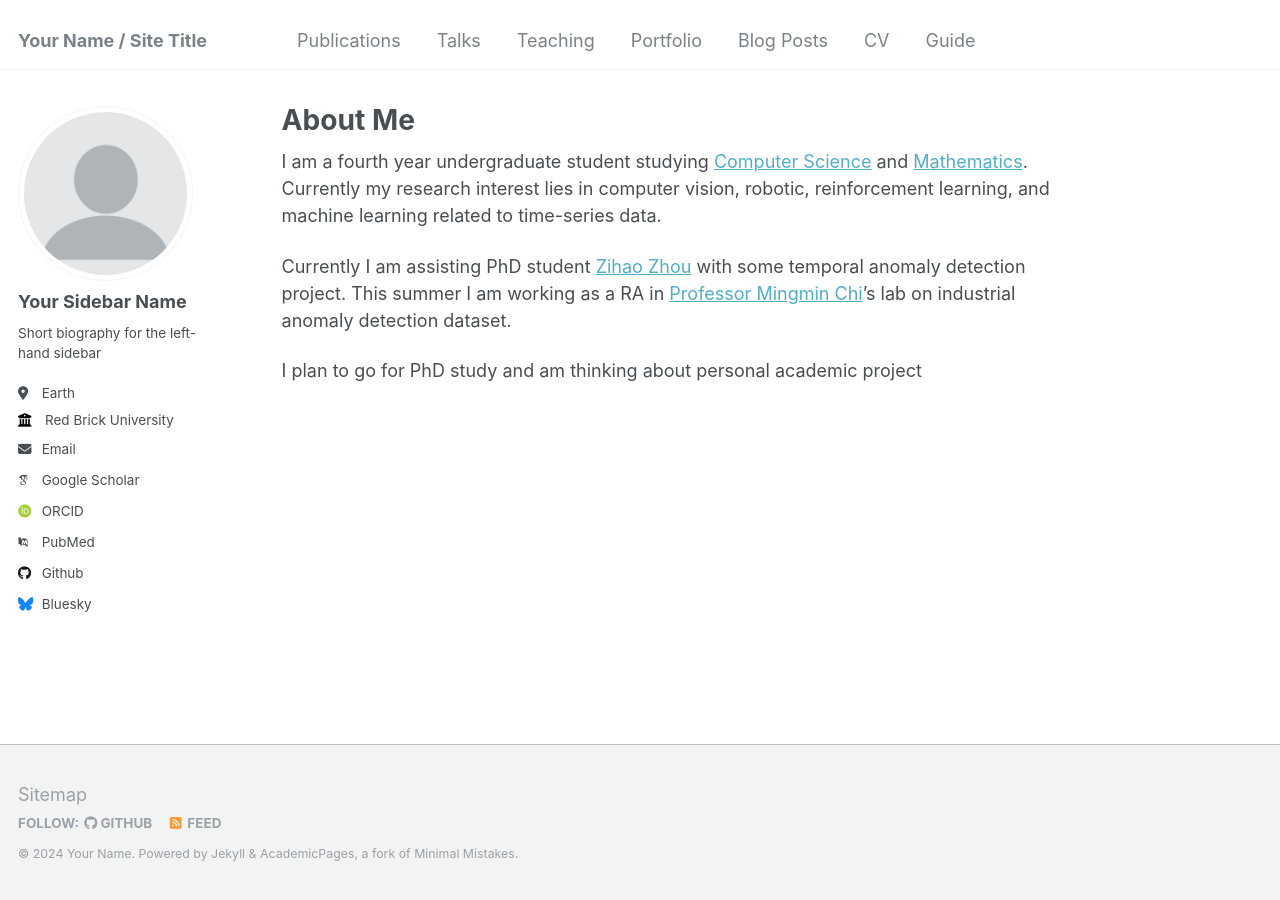
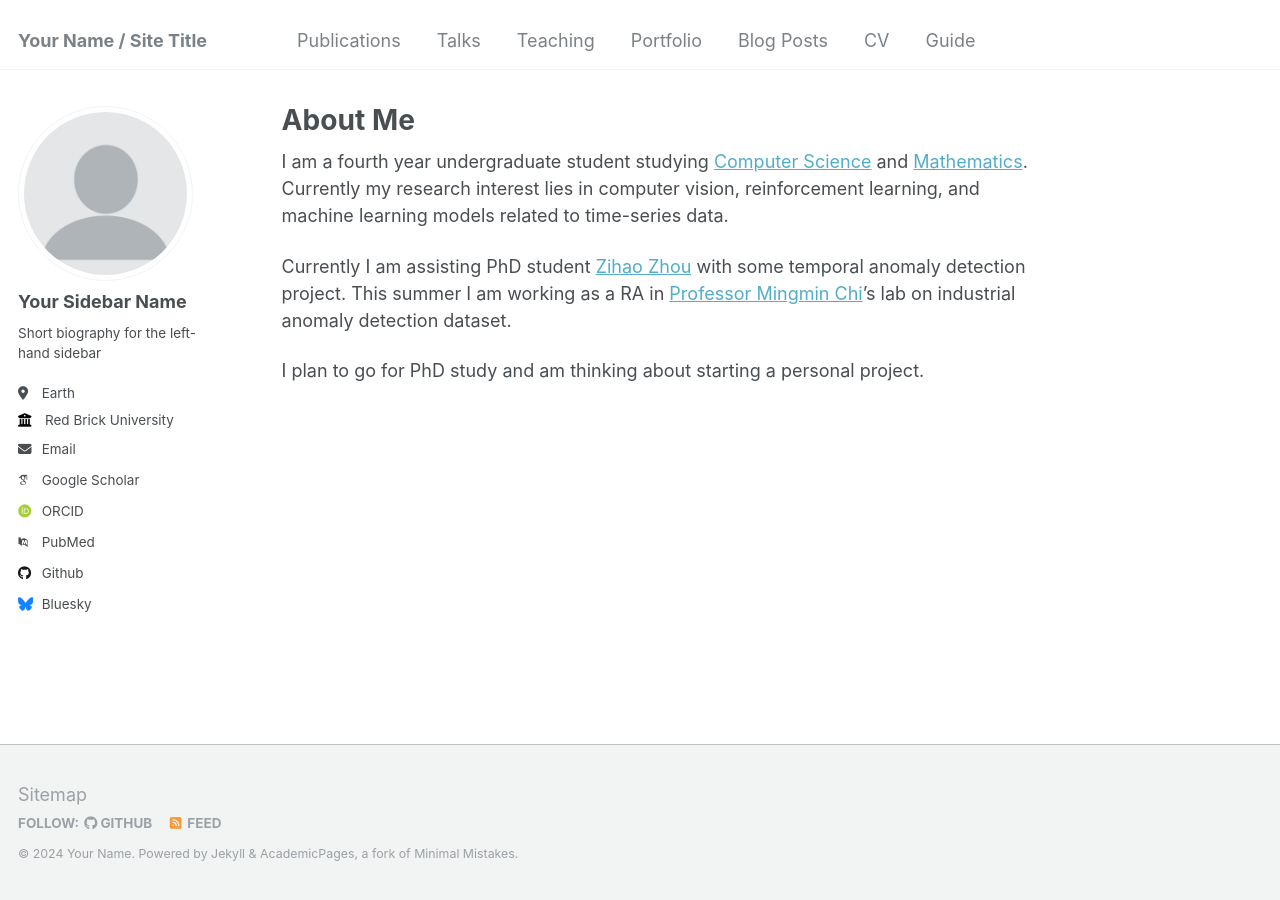
Before and after one commit to Henri-XYu02/Henri-XYu02.github.io, a Jekyll site: the page built from _pages/about.md, in a window 1280 px wide. Built offline with Jekyll 4.4.1, drawn with Linux system fonts in a browser that asks for light colours; some web fonts are replaced.

Commit message:
Update about.md

```diff
--- a/_pages/about.md
+++ b/_pages/about.md
@@ -7,8 +7,8 @@ redirect_from:
   - /about.html
 ---
 
-I am a fourth year undergraduate student studying [Computer Science](https://cse.ucsd.edu/) and [Mathematics](https://math.ucsd.edu/). Currently my research interest lies in computer vision, robotic, reinforcement learning, and machine learning related to time-series data.
+I am a fourth year undergraduate student studying [Computer Science](https://cse.ucsd.edu/) and [Mathematics](https://math.ucsd.edu/). Currently my research interest lies in computer vision, reinforcement learning, and machine learning models related to time-series data.
 
 Currently I am assisting PhD student [Zihao Zhou](https://zzhou.info/) with some temporal anomaly detection project. This summer I am working as a RA in [Professor Mingmin Chi](https://www.aminer.cn/profile/mingmin-chi/53f42fb6dabfaec22ba35802)'s lab on industrial anomaly detection dataset.
 
-I plan to go for PhD study and am thinking about personal academic project
+I plan to go for PhD study and am thinking about starting a personal project.
```
